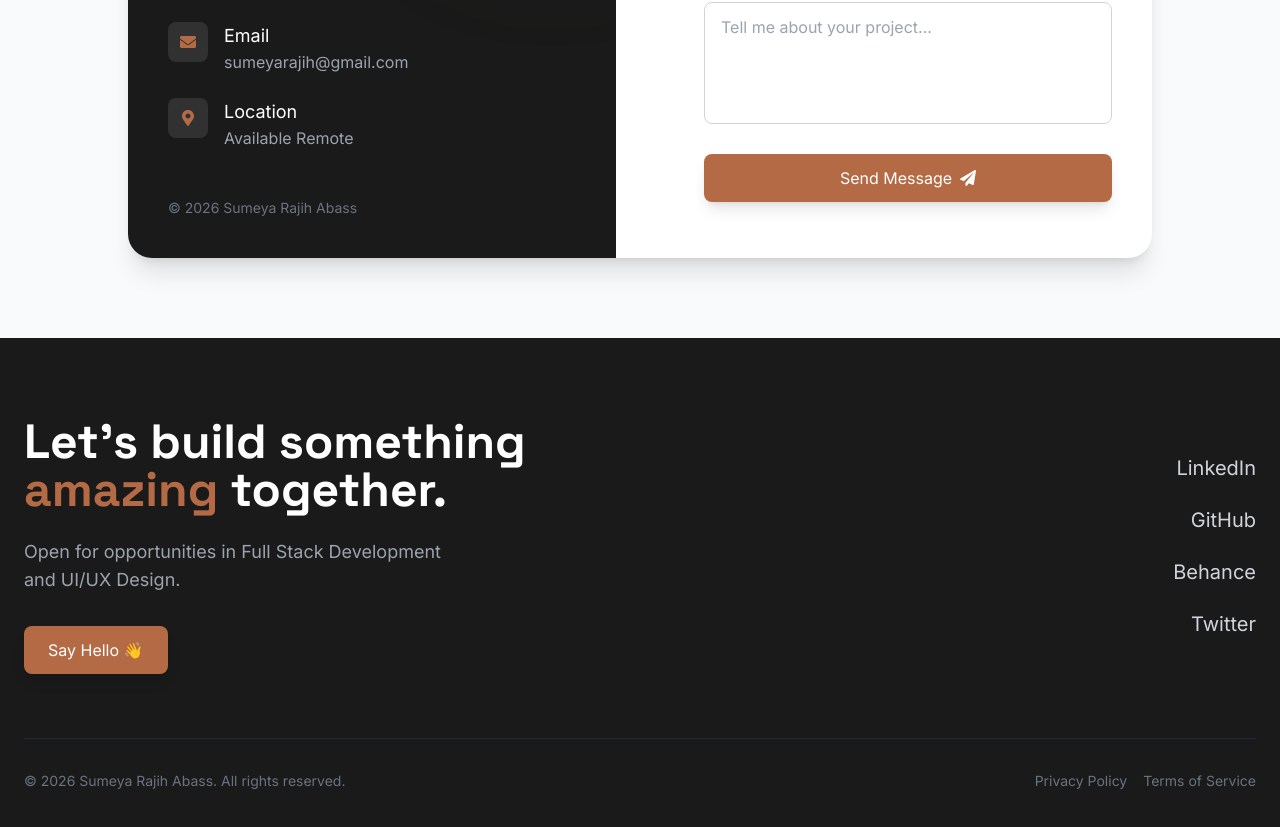
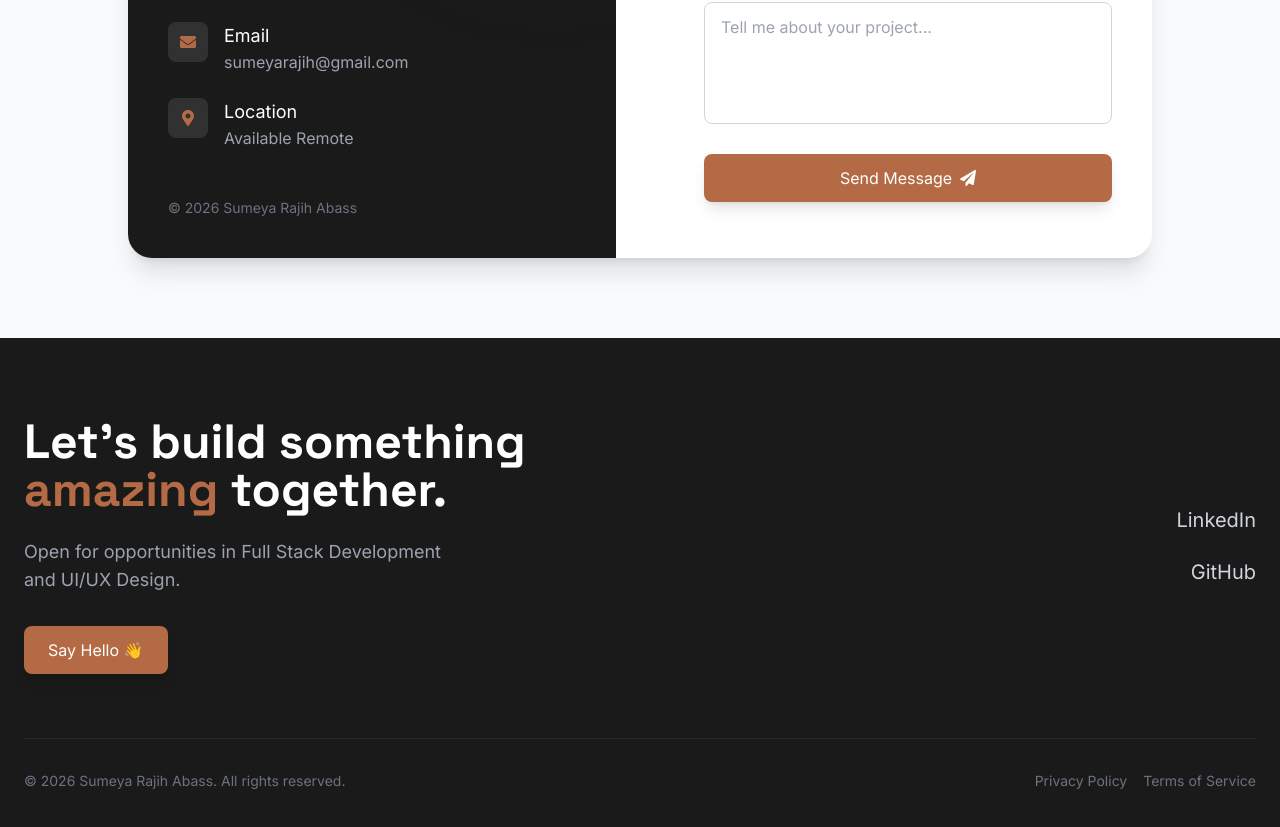
Before and after one commit to sumeyarajih/my-portfolio, a React (Vite) app: page / in a window 1280 px wide. Shown: the part 5779-6606 px from the top of the page. Built offline with nearby package versions, Linux system fonts and the light colour scheme.

Commit message:
fixed some part

```diff
--- a/src/components/Footer.jsx
+++ b/src/components/Footer.jsx
@@ -10,16 +10,15 @@ const Footer = () => {
                         <p className="text-gray-400 text-lg max-w-md mb-8">
                             Open for opportunities in Full Stack Development and UI/UX Design.
                         </p>
-                        <a href="mailto:contact@sumeya.dev" className="btn-primary inline-block">
+                        <a href="sumeyarajih@gmail.com" className="btn-primary inline-block">
                             Say Hello 👋
                         </a>
                     </div>
 
                     <div className="flex flex-col gap-6 md:items-end">
-                        <a href="#" className="text-xl text-gray-300 hover:text-white hover:underline transition-all">LinkedIn</a>
-                        <a href="#" className="text-xl text-gray-300 hover:text-white hover:underline transition-all">GitHub</a>
-                        <a href="#" className="text-xl text-gray-300 hover:text-white hover:underline transition-all">Behance</a>
-                        <a href="#" className="text-xl text-gray-300 hover:text-white hover:underline transition-all">Twitter</a>
+                        <a href="https://www.linkedin.com/in/sumeya-rajih-1130a52b5?utm_source=share&utm_campaign=share_via&utm_content=profile&utm_medium=android_app" className="text-xl text-gray-300 hover:text-white hover:underline transition-all">LinkedIn</a>
+                        <a href="https://github.com/sumeyarajih" className="text-xl text-gray-300 hover:text-white hover:underline transition-all">GitHub</a>
+
                     </div>
                 </div>
 
```
